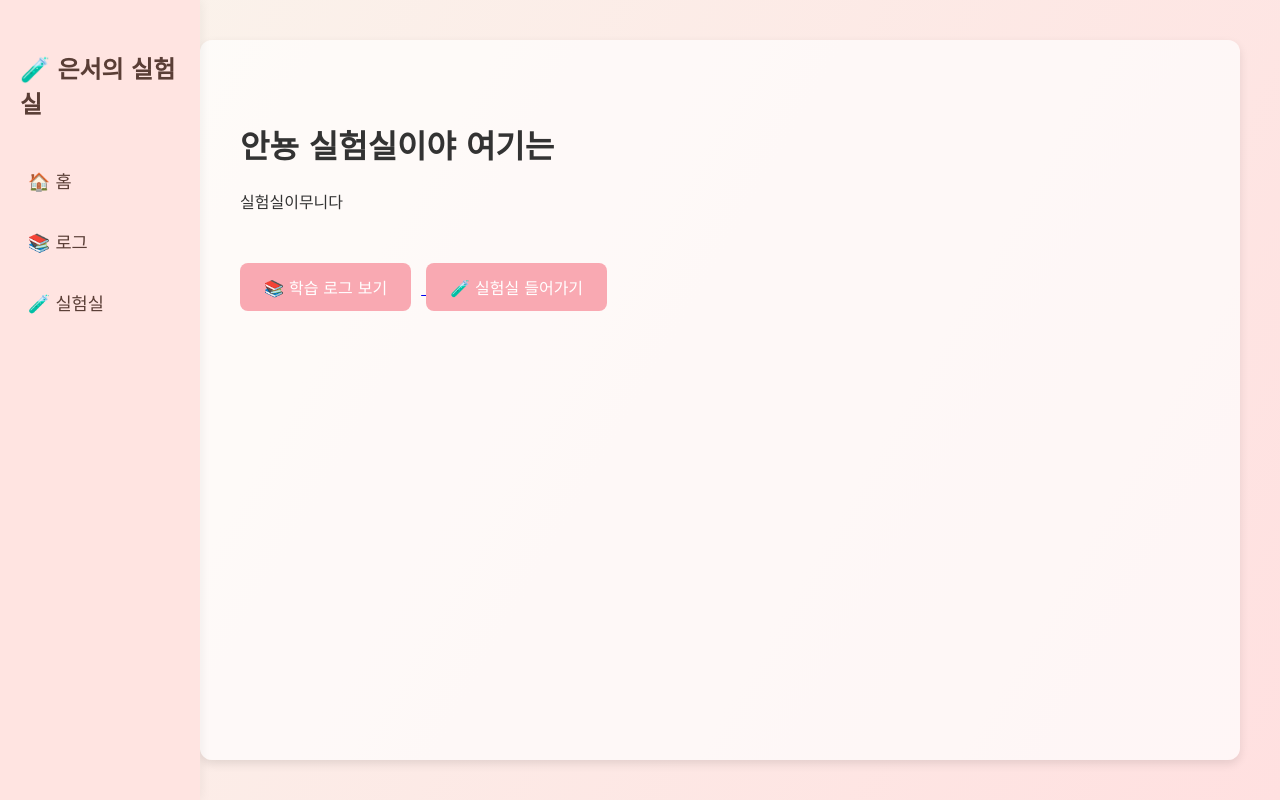
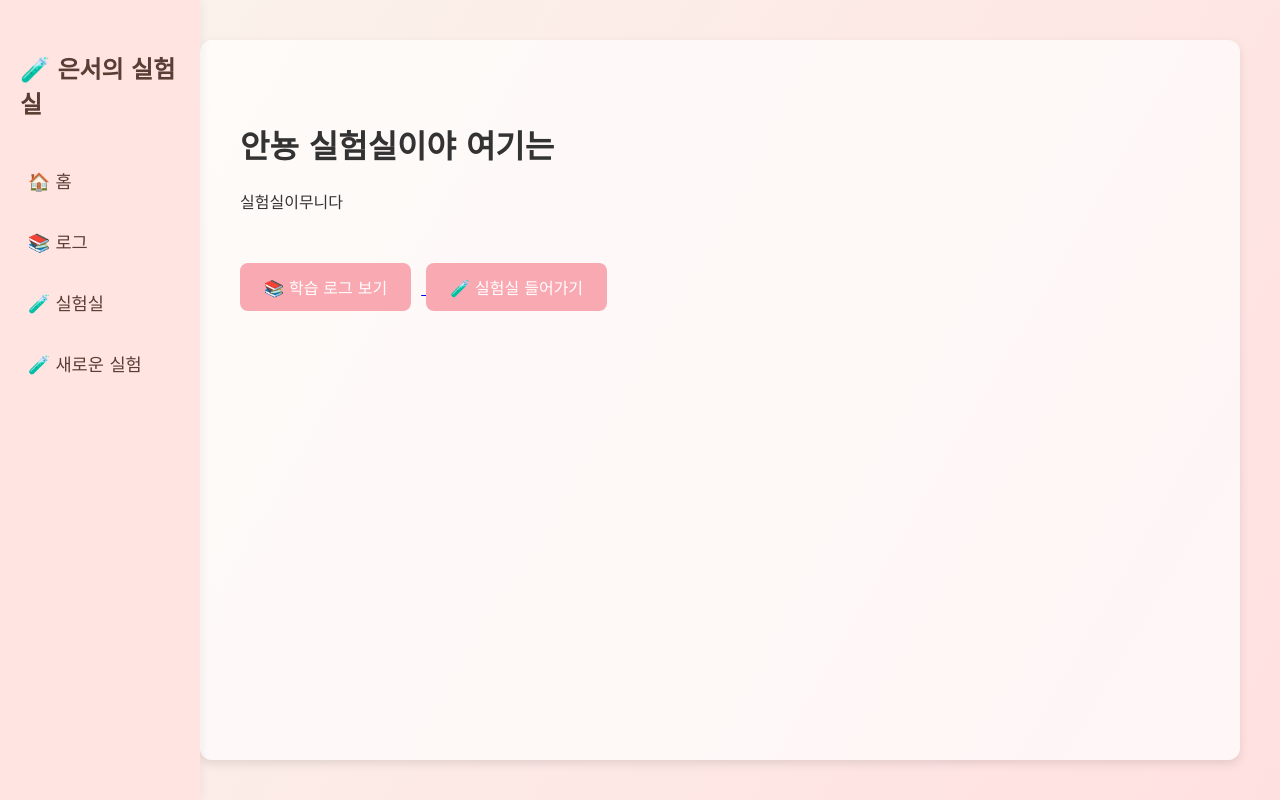
Before and after one commit to rloss/55, a Flask app: page / in a window 1280 px wide. Run offline with Flask 2, Linux system fonts and the light colour scheme; parts of the project's set-up code (start-up, migrations or seed data) failed here and were passed over.

Commit message:
네번째 사이드바에 new추가

```diff
--- a/templates/base.html
+++ b/templates/base.html
@@ -106,6 +106,7 @@
         <a href="/">🏠 홈</a>
         <a href="/log">📚 로그</a>
         <a href="/lab">🧪 실험실</a>
+        <a href="/new">🧪 새로운 실험</a>
       </nav>
 
       <main class="content">
```
